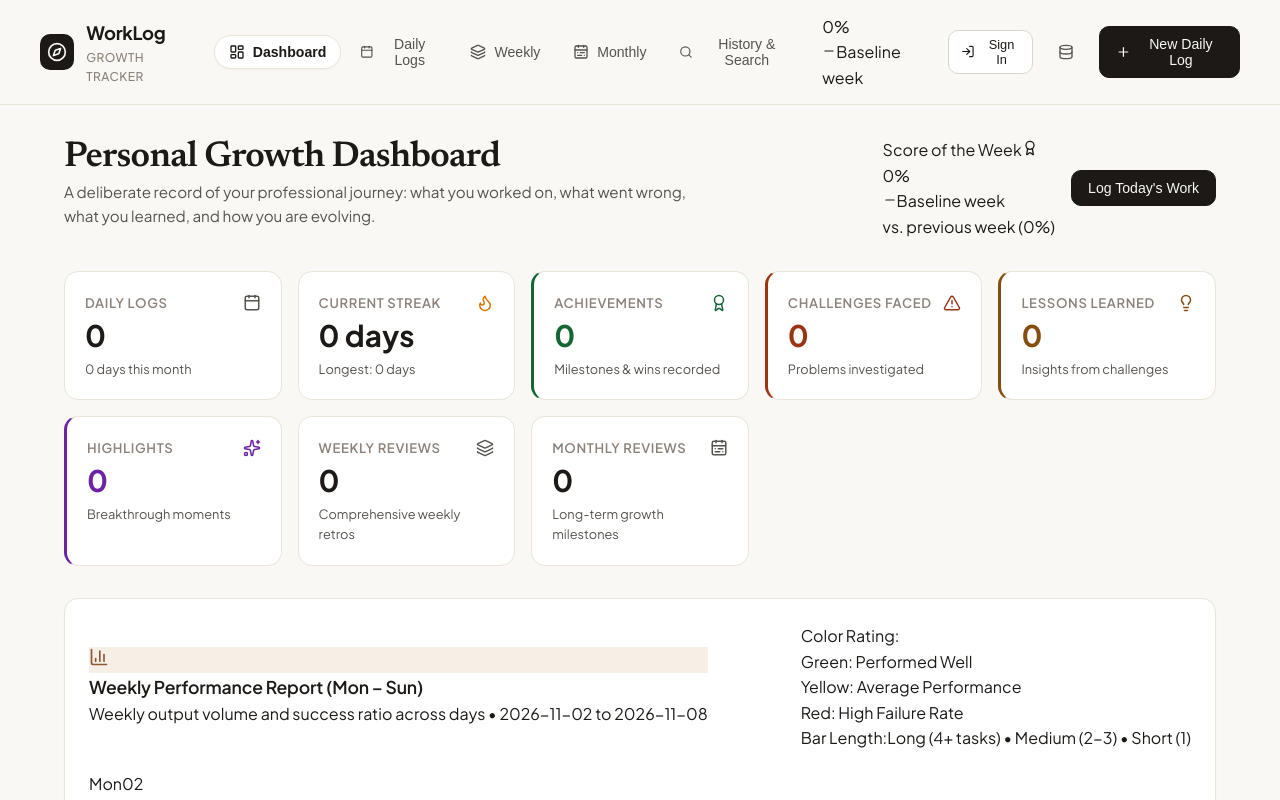
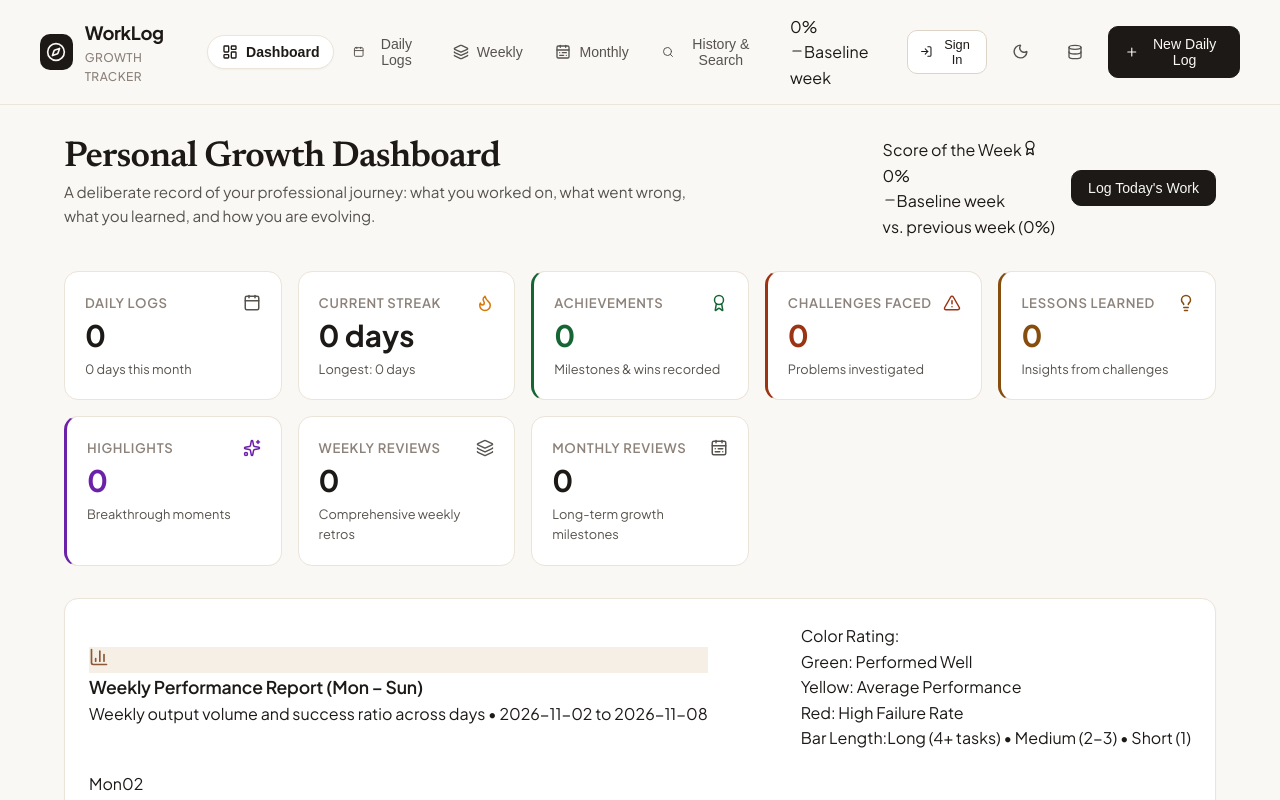
Before and after one commit to bezawit-berhanu/worklogapp, a React (Vite) app: page / in a window 1280 px wide. Shown: the top 800 px of the page. Built offline with nearby package versions, Linux system fonts and the light colour scheme; no server answers.

Commit message:
feat(theme): integrate ThemeToggle into Navbar and wrap application in ThemeProvider

```diff
--- a/src/components/common/Navbar.tsx
+++ b/src/components/common/Navbar.tsx
@@ -20,6 +20,7 @@ import { storage } from '../../services/storage';
 import { getTiDBStatus } from '../../services/dbSync';
 import { UserProfilePill } from '../auth/UserProfilePill';
 import { AuthModal } from '../auth/AuthModal';
+import { ThemeToggle } from './ThemeToggle';
 
 interface NavbarProps {
   activePage: ActivePage;
@@ -169,6 +170,7 @@ export const Navbar: React.FC<NavbarProps> = ({
           <div className="nav-actions">
             {weeklyScore && <WeeklyScoreBadge scoreData={weeklyScore} compact />}
             <UserProfilePill onOpenAuthModal={() => setShowAuthModal(true)} />
+            <ThemeToggle />
             <button
               type="button"
               className="btn btn-ghost btn-sm"
--- a/src/main.tsx
+++ b/src/main.tsx
@@ -3,11 +3,14 @@ import { createRoot } from 'react-dom/client'
 import './index.css'
 import App from './App.tsx'
 import { AuthProvider } from './context/AuthContext'
+import { ThemeProvider } from './context/ThemeContext'
 
 createRoot(document.getElementById('root')!).render(
   <StrictMode>
-    <AuthProvider>
-      <App />
-    </AuthProvider>
+    <ThemeProvider>
+      <AuthProvider>
+        <App />
+      </AuthProvider>
+    </ThemeProvider>
   </StrictMode>,
 )
```
